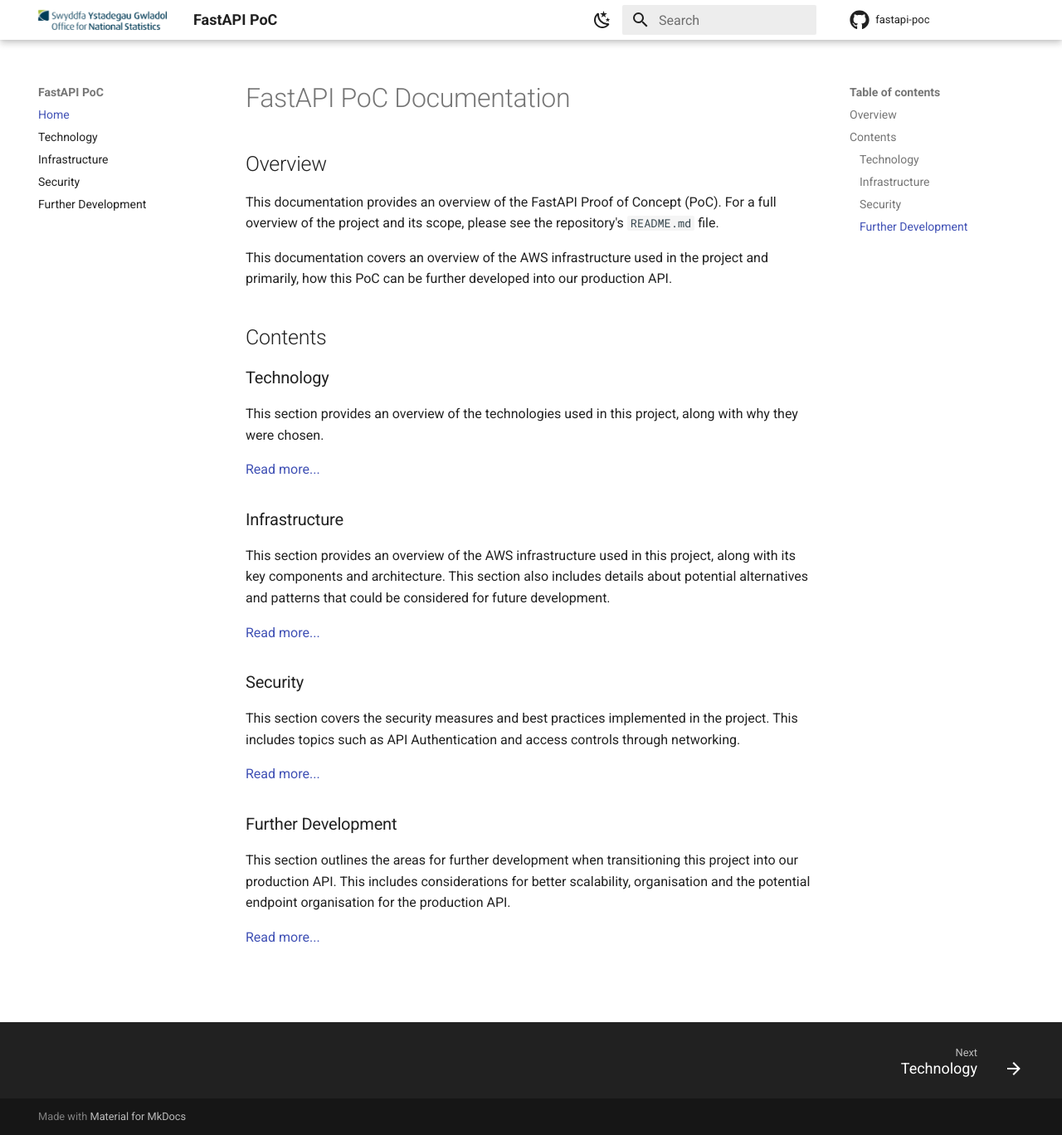
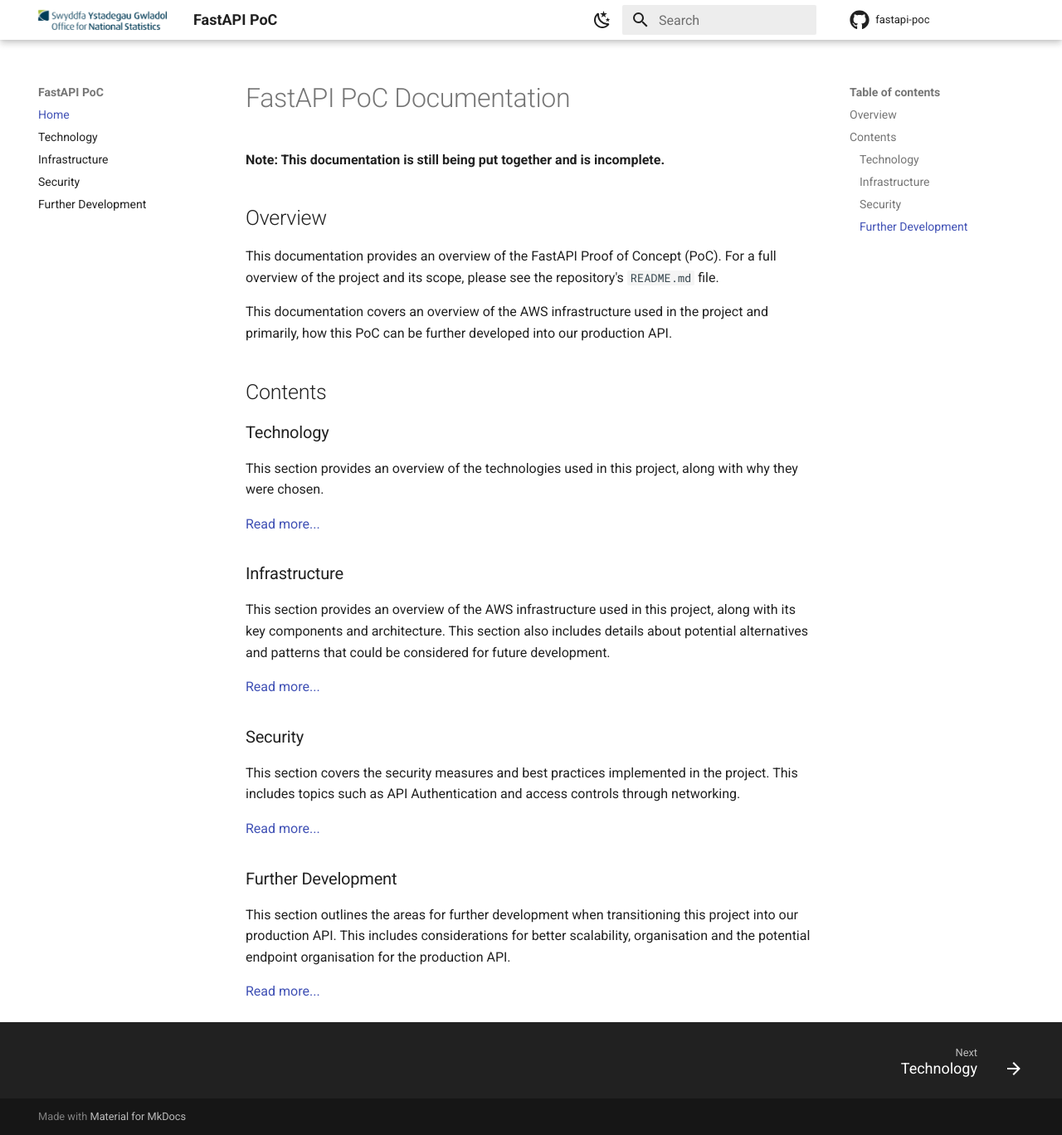
Before and after one commit to ONS-Innovation/fastapi-poc, an MkDocs documentation site: the page built from docs/index.md, in a window 1280 px wide and 1368 px high. Shown: the whole window at 83% size. Built offline with MkDocs 1.6.1 and Material for MkDocs 9.7.7, drawn with Linux system fonts in a browser that asks for light colours; comment, search, counter and statistics services are not loaded.

Commit message:
docs: add note for incomplete status

```diff
--- a/docs/index.md
+++ b/docs/index.md
@@ -1,4 +1,6 @@
 # FastAPI PoC Documentation
+
+**Note: This documentation is still being put together and is incomplete.**
 
 ## Overview
 
```
